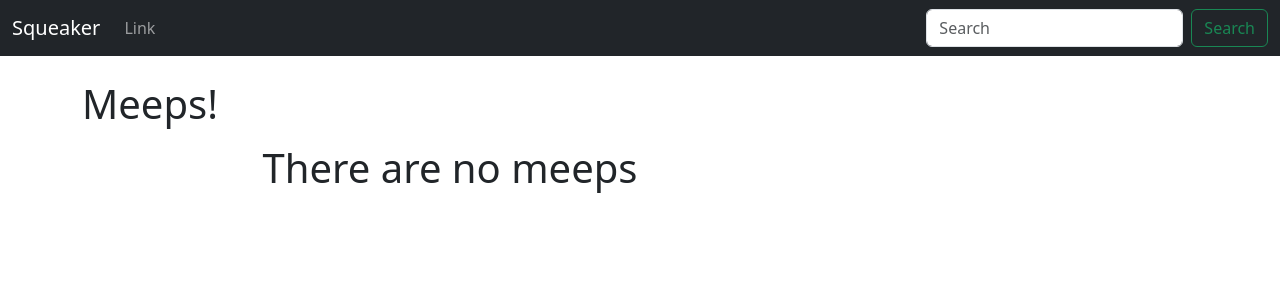
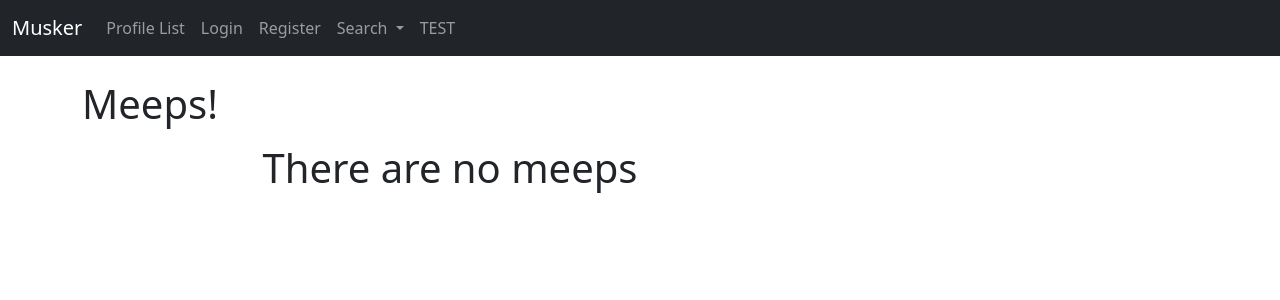
Before and after one commit to Sarra-dev/Squeaker, a Django app: template squeaker/musker/templates/home.html in a window 1280 px wide. Shown: the top 300 px of the page. Run offline with Django 5.2, Linux system fonts and the light colour scheme; the template is opened without the code that fills it, so the values that code supplies are empty; some libraries are stand-ins or nearby versions.

Commit message:
Update user profile + profile puc + upload profile pic with form + add profile pic to tweets

```diff
--- a/squeaker/musker/templates/navbar.html
+++ b/squeaker/musker/templates/navbar.html
@@ -1,20 +1,70 @@
+{% load static %}
+
 <nav class="navbar navbar-expand-lg navbar-dark bg-dark">
     <div class="container-fluid">
-    <a class="navbar-brand" href="{% url 'home' %}">Squeaker</a>
-    <button class="navbar-toggler" type="button" data-bs-toggle="collapse" data-bs-target="#navbarSupportedContent" aria-controls="navbarSupportedContent" aria-expanded="false" aria-label="Toggle navigation">
+        <a class="navbar-brand" href="{% url 'home' %}">Musker</a>
+        <button class="navbar-toggler" type="button" data-bs-toggle="collapse" data-bs-target="#navbarSupportedContent"
+            aria-controls="navbarSupportedContent" aria-expanded="false" aria-label="Toggle navigation">
             <span class="navbar-toggler-icon"></span>
         </button>
         <div class="collapse navbar-collapse" id="navbarSupportedContent">
             <ul class="navbar-nav me-auto mb-2 mb-lg-0">
                 <li class="nav-item">
-          <a class="nav-link" href="#">Link</a>
+                    <a class="nav-link" href="{% url 'profile_list' %}">Profile List</a>
+                </li>
+                {% if user.is_authenticated %}
+                <li class="nav-item">
+                    <a class="nav-link" href="{% url 'logout' %}">Logout</a>
+                </li>
+                {% else %}
+                <li class="nav-item">
+                    <a class="nav-link" href="{% url 'login' %}">Login</a>
+                </li>
+                <li class="nav-item">
+                    <a class="nav-link" href="{% url 'register' %}">Register</a>
+                </li>
+                {% endif %}
+
+                <li class="nav-item dropdown">
+                    <a class="nav-link dropdown-toggle" href="#" role="button" data-bs-toggle="dropdown" aria-expanded="false">
+                      Search
+                    </a>
+                    <ul class="dropdown-menu">
+                      <li><a class="dropdown-item" href="{% url 'meep_search' %}">Search Meeps</a></li>
+                      <li><a class="dropdown-item" href="{% url 'user_search' %}">Search Users</a></li>
+
+                    </ul>
                   </li>
 
+
+
+
+
+
+                <li class="nav-item">
+                    <a class="nav-link" href="{% url 'test_view' %}">TEST</a>
+                </li>
             </ul>
-      <form class="d-flex" role="search">
-        <input class="form-control me-2" type="search" placeholder="Search" aria-label="Search"/>
+
+            <!-- <form class="d-flex" role="search">
+                <input class="form-control me-2" type="search" placeholder="Search" aria-label="Search">
                 <button class="btn btn-outline-success" type="submit">Search</button>
-      </form>
+            </form> -->
+
+            {% if user.is_authenticated %}
+            <ul class="navbar-nav ml-auto">
+                <li class="nav-link navbar-brand">
+                   <a href="{% url 'profile' request.user.id %}">
+                    {% if user.profile.profile_image %}
+                        <img src="{{ user.profile.profile_image.url }}" width="30" height="30"
+                        class="rounded-circle" alt=" {{profile.user.get_username}}">
+                    {% else %}
+                        <img src="{% static 'images/default_profile_pic.jpg' %}" width="30" height="30"
+                        class="img-fluid rounded-circle" alt="Profile Image">
+                    {% endif %}</a>
+                </li>
+            </ul>
+            {% endif %}
         </div>
     </div>
 </nav>
```
Also changed, not shown: squeaker/musker/templates/profile_list.html (added). Lines whose indentation alone changed are shown as unchanged.
